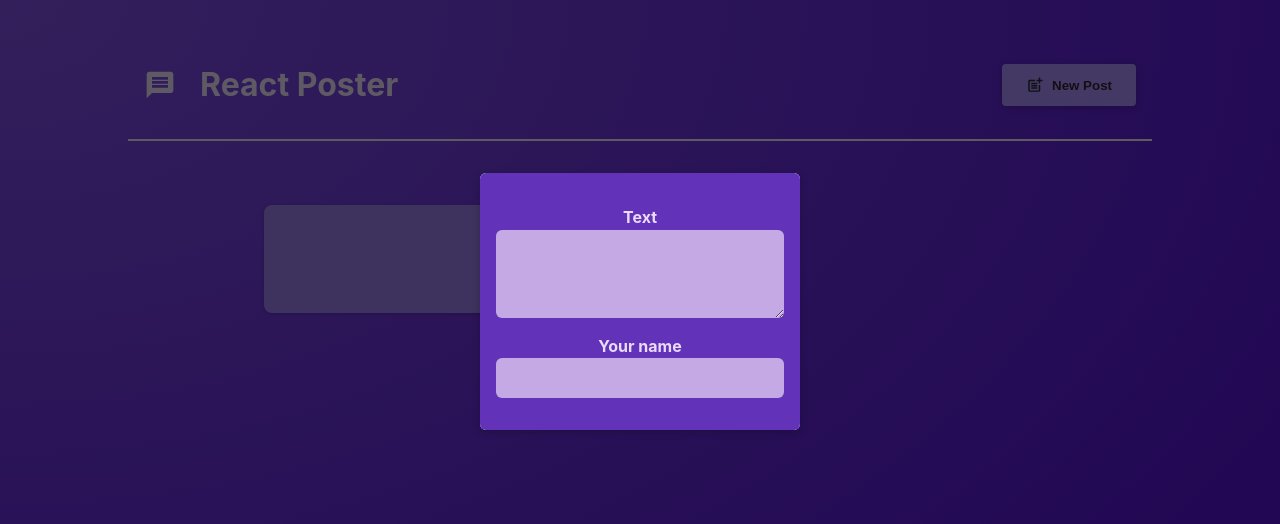
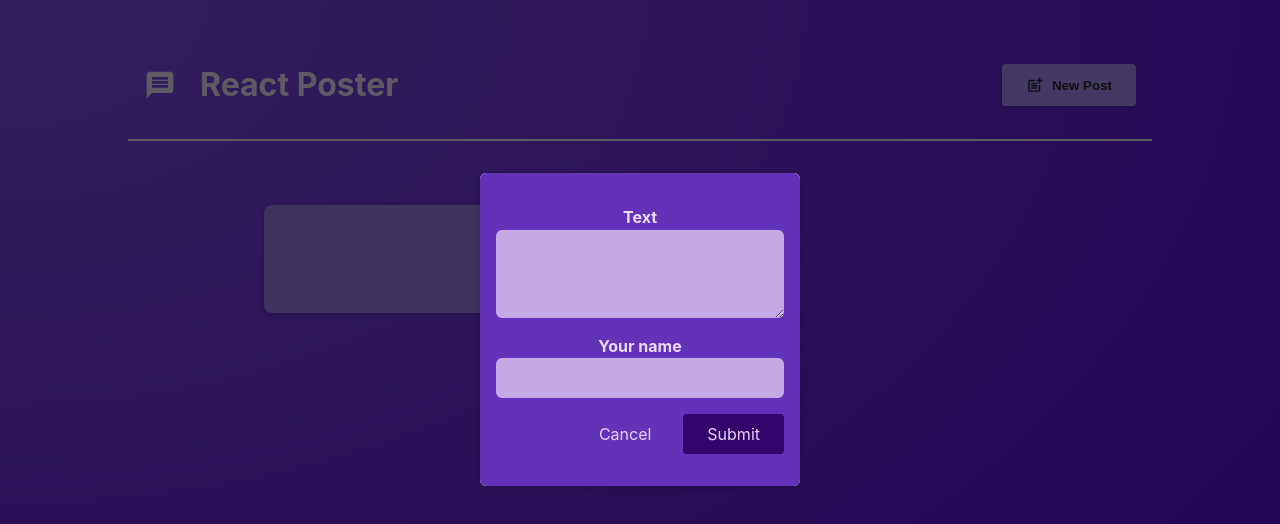
Before and after one commit to Madhurshani-Sivan/react-basics, a React (Vite) app: page / in a window 1280 px wide. Both pictures are taken after a click on the button "New Post". Shown: the top 524 px of the page. Built offline with nearby package versions, Linux system fonts and the light colour scheme.

Commit message:
handle form cancel button

```diff
--- a/src/components/NewPost.jsx
+++ b/src/components/NewPost.jsx
@@ -1,15 +1,21 @@
 import classes from "./NewPost.module.css";
 
-function NewPost(props) {
+function NewPost({ onBodyChange, onAuthorChange, onCancel }) {
   return (
     <form className={classes.form}>
       <p>
         <label htmlFor="body">Text</label>
-        <textarea id="body" required rows={3} onChange={props.onBodyChange} />
+        <textarea id="body" required rows={3} onChange={onBodyChange} />
       </p>
       <p>
         <label htmlFor="name">Your name</label>
-        <input type="text" id="name" required onChange={props.onAuthorChange} />
+        <input type="text" id="name" required onChange={onAuthorChange} />
+      </p>
+      <p className={classes.actions}>
+        <button type="button" onClick={onCancel}>
+          Cancel
+        </button>
+        <button>Submit</button>
       </p>
     </form>
   );
--- a/src/components/PostsList.jsx
+++ b/src/components/PostsList.jsx
@@ -36,6 +36,7 @@ function PostsList({ isPosting, onStopPosting }) {
           <NewPost
             onBodyChange={bodyChangeHandler}
             onAuthorChange={authorChangeHandler}
+            onCancel={onStopPosting}
           />
         </Modal>
       )}
```
